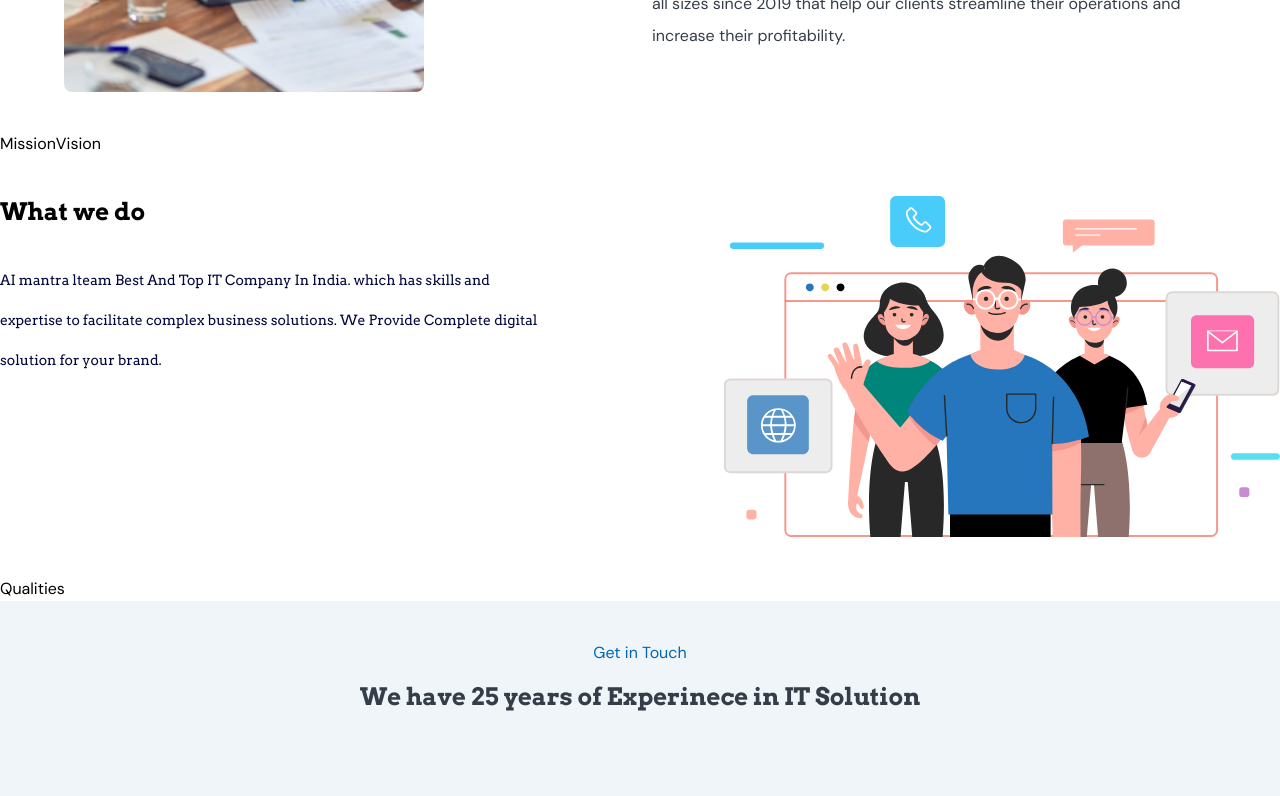
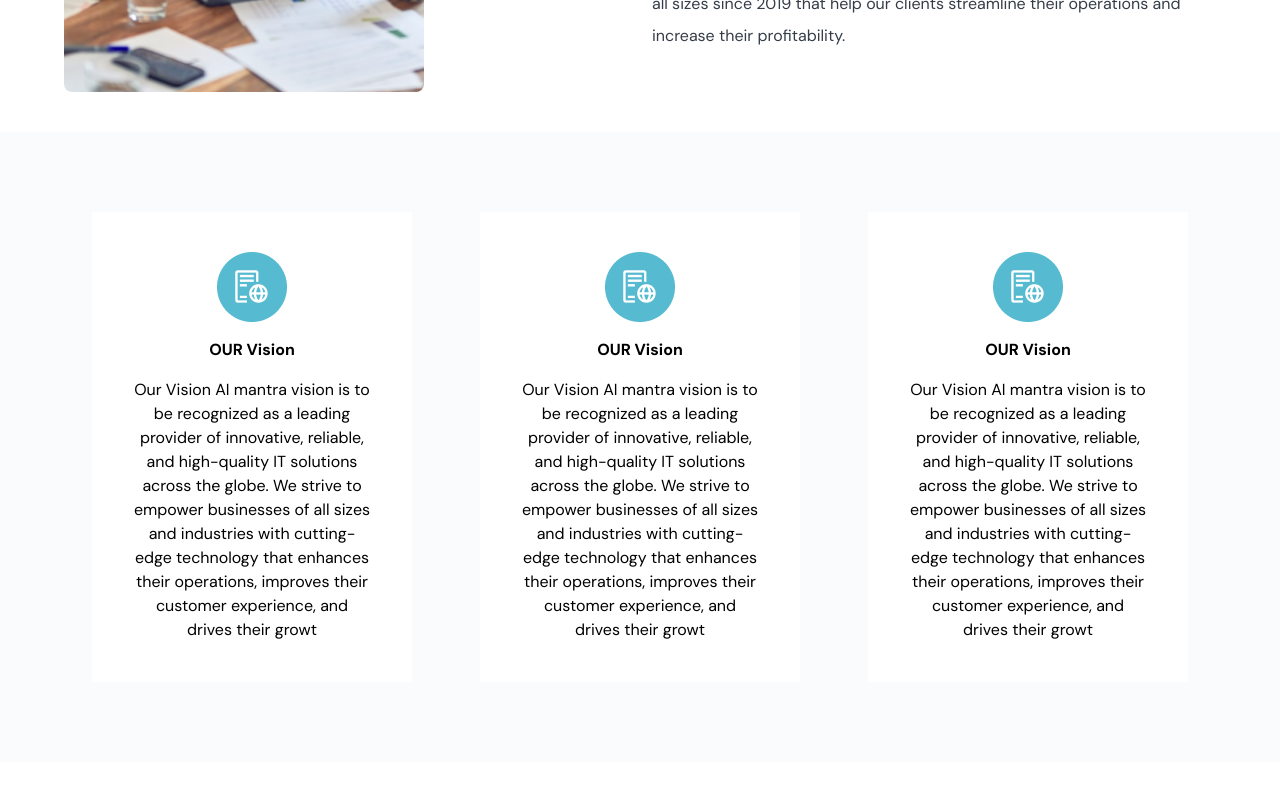
Before and after one commit to freakinrkb/Frontend_dashboard, a React (Vite) app: page /about in a window 1280 px wide. Shown: the part 1180-1976 px from the top of the page. Built offline with nearby package versions, Linux system fonts and the light colour scheme.

Commit message:
Missionvision complete

```diff
--- a/src/components/About/MissionVision.jsx
+++ b/src/components/About/MissionVision.jsx
@@ -1,5 +1,29 @@
+import React from "react";
+import icon from "@assets/icon.png";
 const MissionVision = () => {
-  return <div>MissionVision</div>;
+  return (
+    <section className="py-10 bg-[#F9FBFD]">
+      <div className="container ">
+        <div class="flex flex-wrap justify-evenly gap-2  px-8 py-10">
+          <div class="box min-w-60 max-w-80 flex-1 bg-white p-10 text-center flex flex-col items-center justify-center">
+            <img className="pb-4" alt="" src={icon} />
+            <b className="pb-4">OUR Vision</b>
+            Our Vision AI mantra vision is to be recognized as a leading provider of innovative, reliable, and high-quality IT solutions across the globe. We strive to empower businesses of all sizes and industries with cutting-edge technology that enhances their operations, improves their customer experience, and drives their growt
+          </div>
+          <div class="box min-w-60 max-w-80 flex-1 bg-white p-10 text-center flex flex-col items-center justify-center">
+            <img className="pb-4" alt="" src={icon} />
+            <b className="pb-4">OUR Vision</b>
+            Our Vision AI mantra vision is to be recognized as a leading provider of innovative, reliable, and high-quality IT solutions across the globe. We strive to empower businesses of all sizes and industries with cutting-edge technology that enhances their operations, improves their customer experience, and drives their growt
+          </div>
+          <div class="box min-w-60 max-w-80 flex-1 bg-white p-10 text-center flex flex-col items-center justify-center">
+            <img className="pb-4" alt="" src={icon} />
+            <b className="pb-4">OUR Vision</b>
+            Our Vision AI mantra vision is to be recognized as a leading provider of innovative, reliable, and high-quality IT solutions across the globe. We strive to empower businesses of all sizes and industries with cutting-edge technology that enhances their operations, improves their customer experience, and drives their growt
+          </div>
+        </div>
+      </div>
+    </section>
+  );
 };
 
 export default MissionVision;
```
